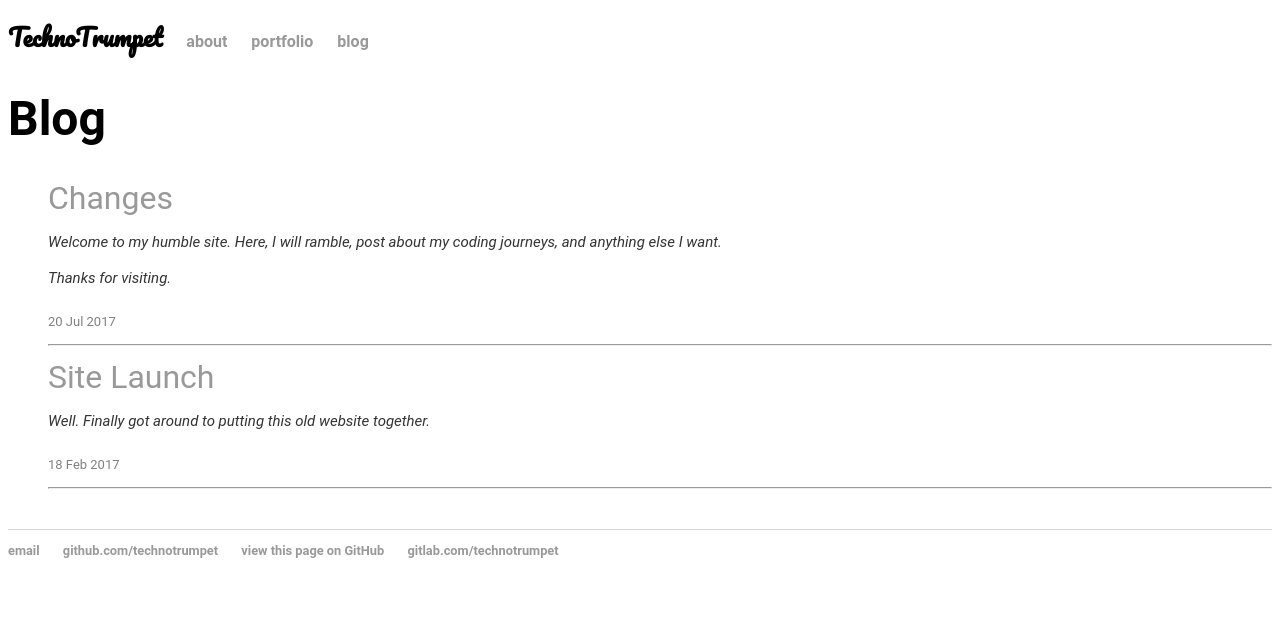
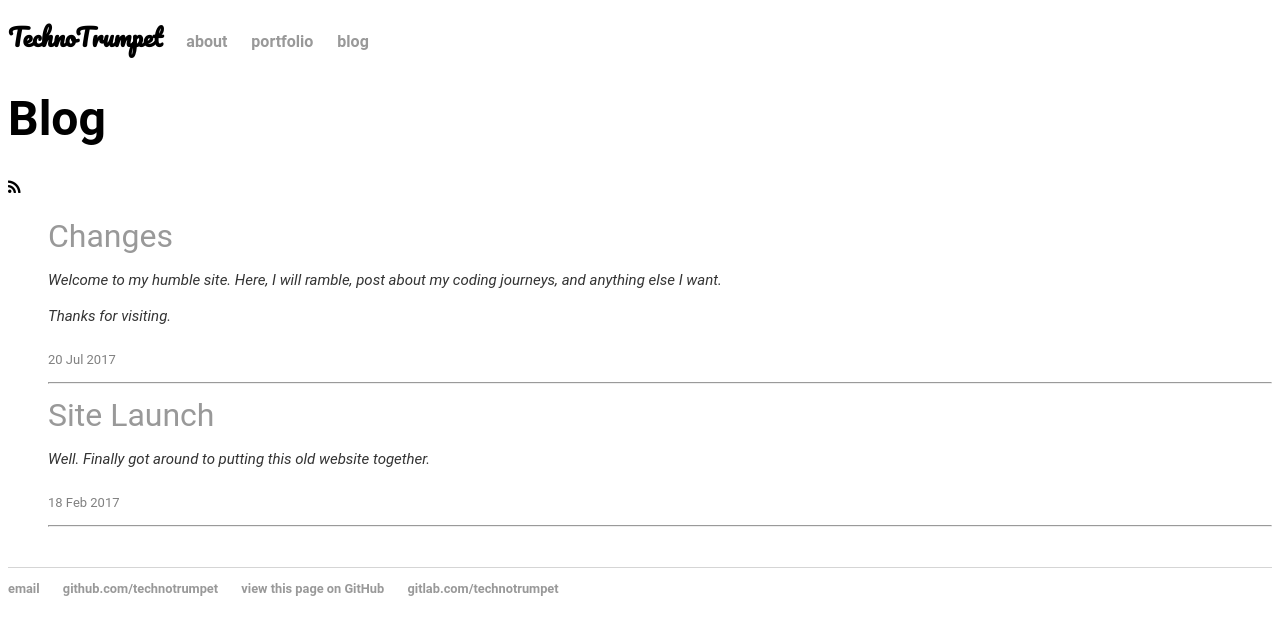
Before and after one commit to TechnoTrumpet/TechnoTrumpet.github.io, a Jekyll site: the page built from blog/index.html, in a window 1280 px wide. Shown: the top 635 px of the page. Built offline with Jekyll 4.4.1, drawn with Linux system fonts in a browser that asks for light colours.

Commit message:
Update index.html

```diff
--- a/blog/index.html
+++ b/blog/index.html
@@ -2,8 +2,9 @@
 title: Blog
 layout: default
 ---
-
+<link href="https://maxcdn.bootstrapcdn.com/font-awesome/4.7.0/css/font-awesome.min.css" rel="stylesheet" integrity="sha384-wvfXpqpZZVQGK6TAh5PVlGOfQNHSoD2xbE+QkPxCAFlNEevoEH3Sl0sibVcOQVnN" crossorigin="anonymous">
 	<h1>{{ page.title }}</h1>
+<i class="fa fa-rss" aria-hidden="true"><a href="http://technotrumpet.github.io/blog/atom/xml/"></a></i>
 	<ul class="posts">
 
 	  {% for post in site.posts %}
```
